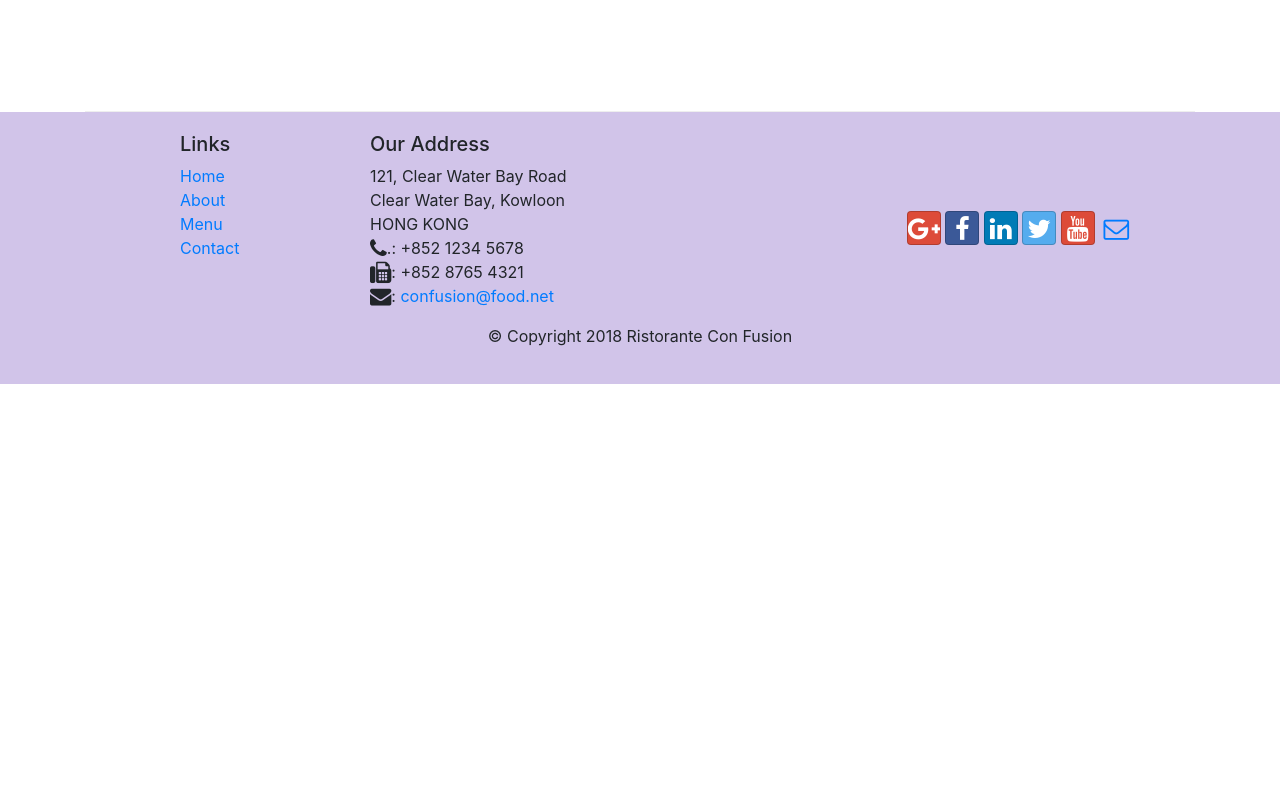
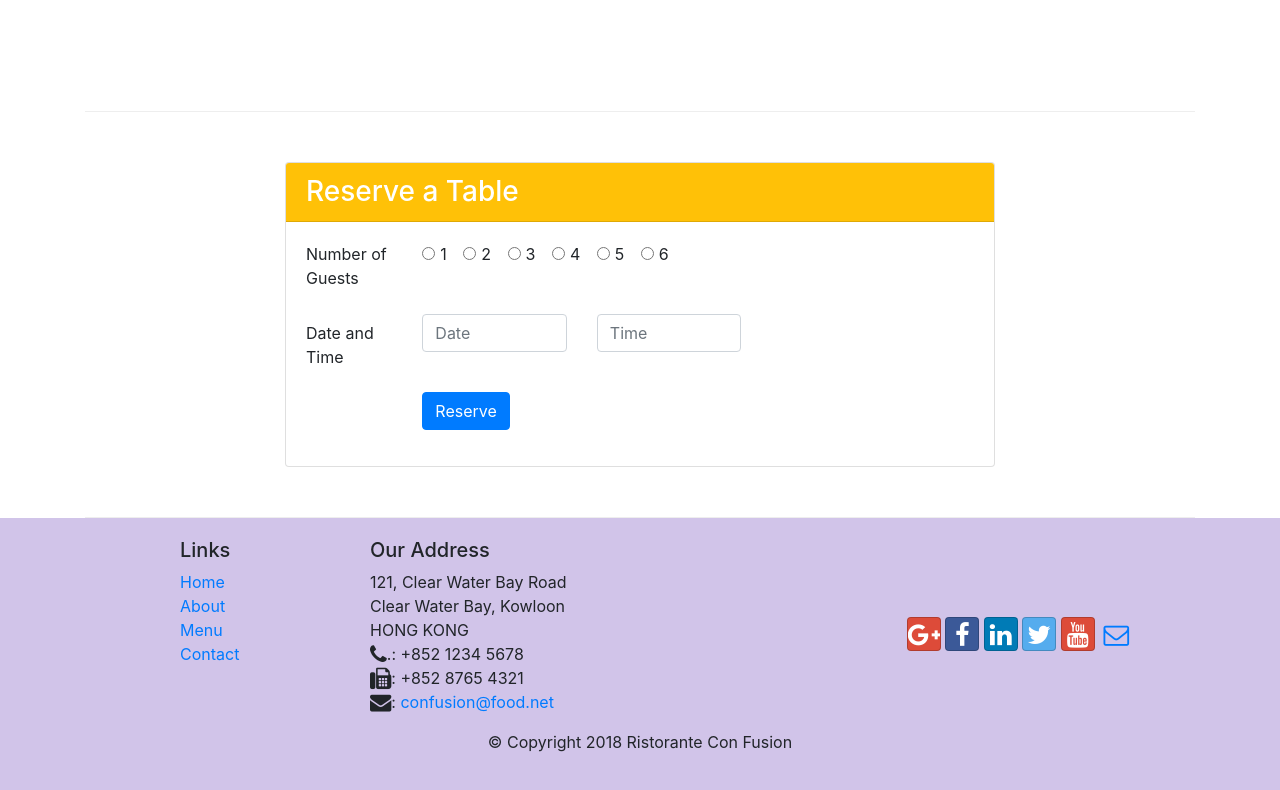
Before and after one commit to CurtiePi/conFusionB, a website: page index.html in a window 1280 px wide. Shown: the part 1372-2162 px from the top of the page. Before the commit the page ends 1756 px from the top, so only its background shows below. Drawn offline with nearby package versions, Linux system fonts and the light colour scheme.

Commit message:
Assignment two forms

```diff
--- a/index.html
+++ b/index.html
@@ -40,8 +40,11 @@
                     <h1>Ristorante con Fusion</h1>
                     <p>We take inspiration from the World's best cuisines, and create a unique fusion experience. Our lipsmacking creations will tickle your culinary senses!</p>
                 </div>
-                <div class="col-12 col-sm align-self-center">
+                <div class="col-12 col-sm-3 align-self-center">
                     <img src="img/logo.png" class="img-fluid" />
+                </div>
+                <div class="col-12 col-sm-3 align-self-center">
+                    <a href="#reservation" class="btn btn-warning btn-lg btn-block">Reserve</a>
                 </div>
             </div>
         </div>
@@ -72,8 +75,15 @@
                 <h3>This Month's Promotions</h3>
             </div>
             <div class="col col-sm col-md">
-                <h2>Weekend Grand Buffet</h2>
-                <p>Featuring mouthwatering combinations with a choice of five different salads, six enticing appetizers, six main entrees and five choicest desserts. Free flowing bubbly and soft drinks. All for just $19.99 per person </p>
+                <div class="media">
+                    <img class="d-flex ml-2 img-thumbnail align-self-center order-sm-last" src="img/buffet.png" alt="buffet" />
+                    <div class="media-body">
+                        <h2 class="mt-0">Weekend Grand Buffet
+                            <span class="badge badge-danger">NEW</span>
+                        </h2>
+                        <p>Featuring mouthwatering combinations with a choice of five different salads, six enticing appetizers, six main entrees and five choicest desserts. Free flowing bubbly and soft drinks. All for just $19.99 per person </p>
+                    </div>
+                </div>
             </div>
         </div>
 
@@ -88,6 +98,68 @@
                         <h2 class="mt-0">Alberto Somayya</h2>
                         <h4>Executive Chef</h4>
                         <p class="d-none d-sm-block">Award winning three-star Michelin chef with wide International experience having worked closely with whos-who in the culinary world, he specializes in creating mouthwatering Indo-Italian fusion experiences. </p>
+                    </div>
+                </div>
+            </div>
+        </div>
+        <div class="row row-content align-items-center" id="reservation">
+            <div class="col-12 col-md-8 offset-md-2">
+                <div class="card">
+                    <h3 class="card-header bg-warning text-white">
+                        Reserve a Table
+                    </h3>
+                    <div class="card-body">
+                        <form>
+                            <div class="form-group row">
+                                <label class="col-12 col-md-2" col-form-label" for="numguests">
+                                    Number of Guests
+                                </label>
+                                <div class="col-12 col-md-7">
+                                <div class="form-check form-check-inline">
+                                    <input type="radio" class="form-check-input" name="numguests" id="numguests1" value="1">
+                                    <label class="form-check-label" for="numguests1">1</label>
+                                </div>
+                                <div class="form-check form-check-inline">
+                                    <input type="radio" class="form-check-input" name="numguests" id="numguests2" value="2">
+                                    <label class="form-check-label" for="numguests2">2</label>
+                                </div>
+                                <div class="form-check form-check-inline">
+                                    <input type="radio" class="form-check-input" name="numguests" id="numguests3" value="3">
+                                    <label class="form-check-label" for="numguests3">3</label>
+                                </div>
+                                <div class="form-check form-check-inline">
+                                    <input type="radio" class="form-check-input" name="numguests" id="numguests4" value="4">
+                                    <label class="form-check-label" for="numguests4">4</label>
+                                </div>
+                                <div class="form-check form-check-inline">
+                                    <input type="radio" class="form-check-input" name="numguests" id="numguests5" value="5">
+                                    <label class="form-check-label" for="numguests5">5</label>
+                                </div>
+                                <div class="form-check form-check-inline">
+                                    <input type="radio" class="form-check-input" name="numguests" id="numguests6" value="6">
+                                    <label class="form-check-label" for="numguests6">6</label>
+                                </div>
+                                </div>
+                            </div>
+                            <div class="form-group row">
+                                <label for="rezdate" class="col-12 col-md-2 col-form-label">
+                                    Date and Time
+                                </label>
+                                <div class="col-12 col-md-3">
+                                    <input type="text" class="form-control" id="rezdate" name="rezdate" placeholder="Date" />
+                                </div>
+                                <div class="col-12 col-md-3">
+                                    <input type="text" class="form-control" id="reztime" name="reztime" placeholder="Time" />
+                                </div>
+                            </div>
+                            <div class="form-group row">
+                                <div class="offset-md-2 col-md-10">
+                                    <button type="submit" class="btn btn-primary">
+                                        Reserve
+                                    </button>
+                                </div>
+                            </div>
+                        </form>
                     </div>
                 </div>
             </div>
```
